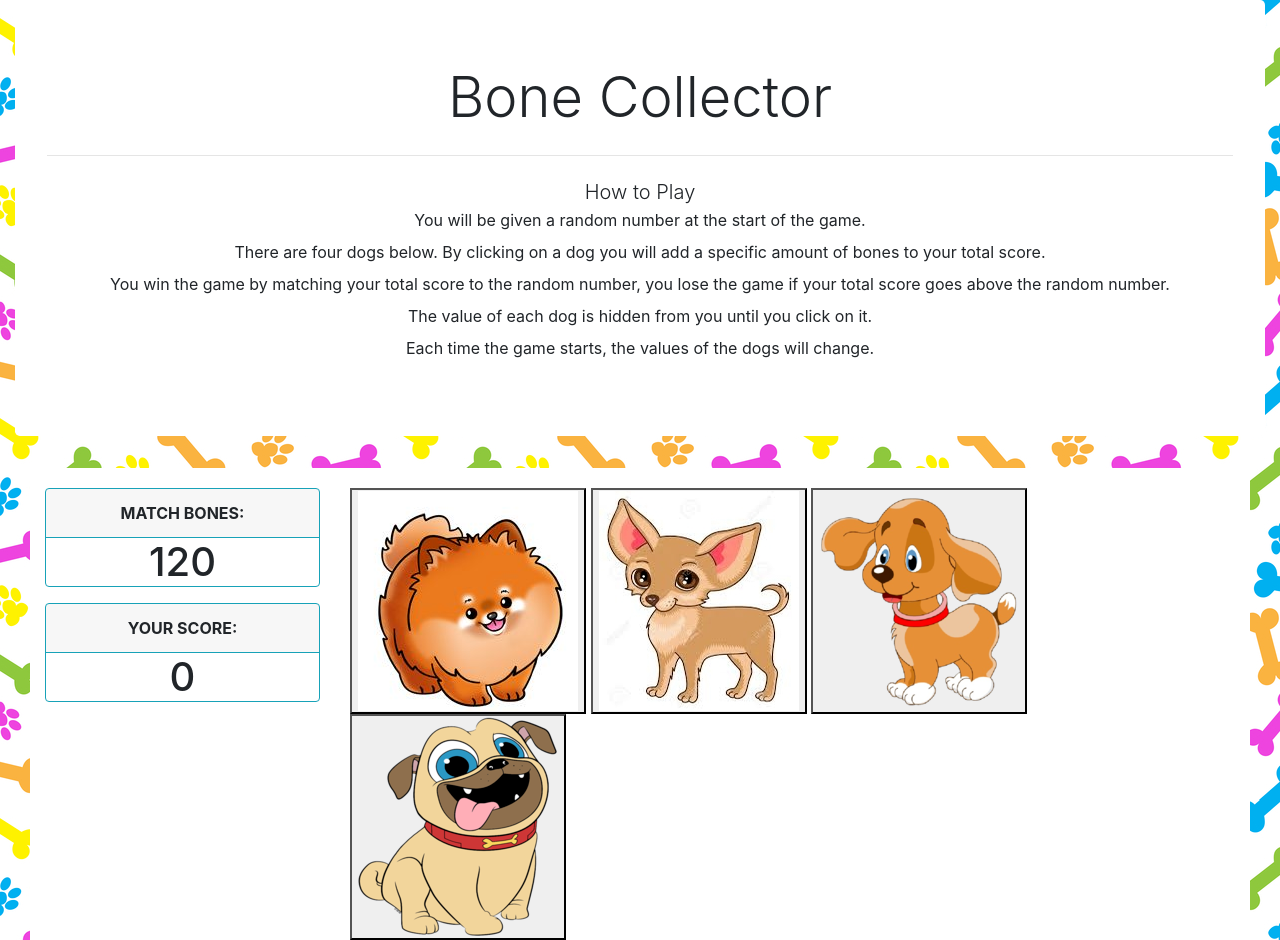
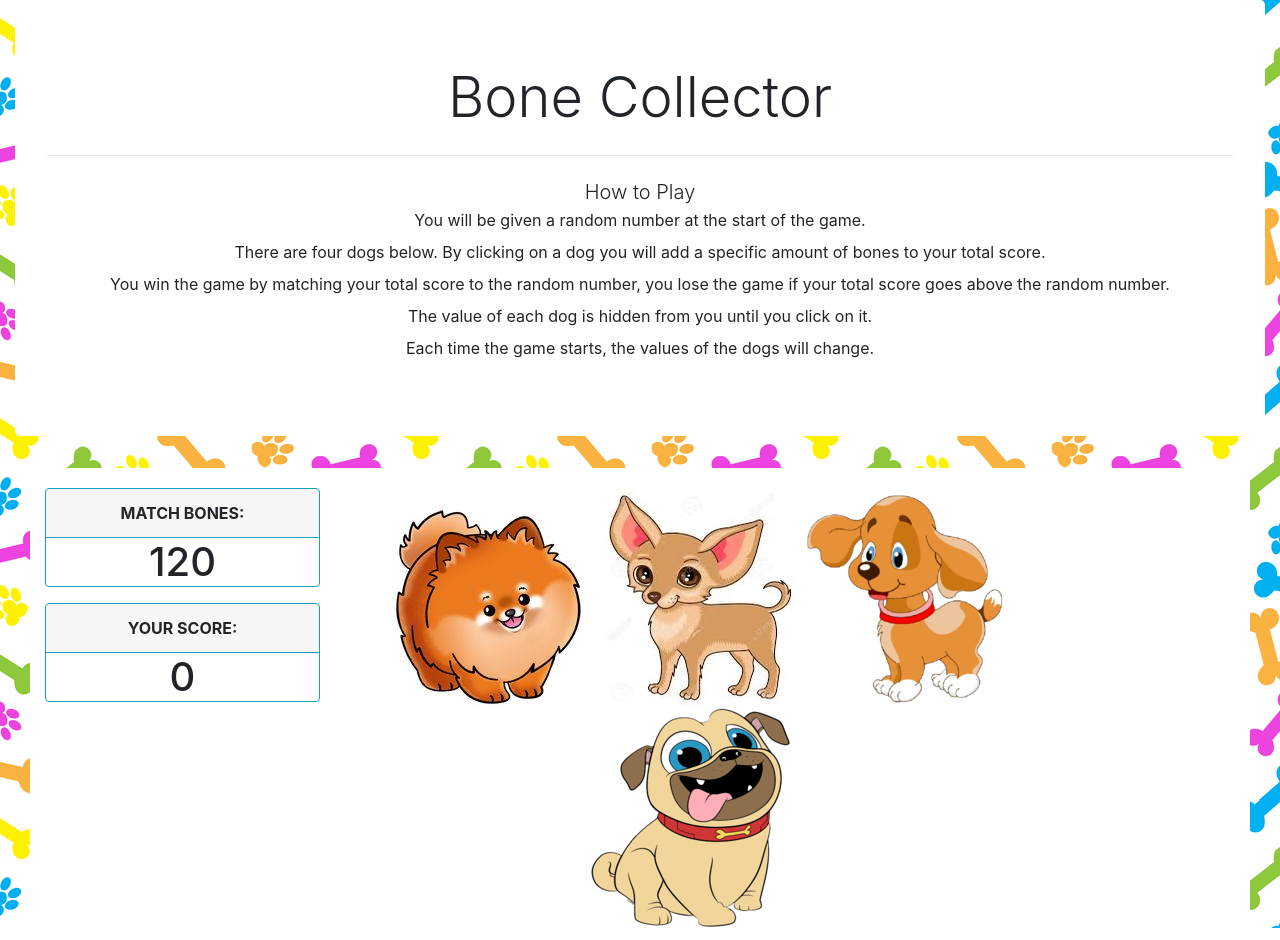
Before and after one commit to kamueller2/unit-4-game, a plain HTML site: page index.html in a window 1280 px wide. Drawn offline with nearby package versions, Linux system fonts and the light colour scheme.

Commit message:
revised dog grid

```diff
--- a/index.html
+++ b/index.html
@@ -62,14 +62,31 @@
                 </div>
 
                 <!--buttons-->
-                <div class="col-md-7" id="buttonSection">
+
+                <div class="col-md-7">
+                    <div class="card-body text-center">
+                        <img src="assets/images/pom.png" alt="">
+                        <img src="assets/images/chi.png" alt="">
+                        <img src="assets/images/pup.png" alt="">
+                        <img src="assets/images/pug.png" alt="">
+
+                    </div>
+
+
+
+                </div>
+
+
+
+
+                <!-- <div class="col-md-7" id="buttonSection">
 
                     <button id="button-1" value="0"><img src="assets/images/pom.png" class="img-responsive icons" id="pom"></button>
                     <button id="button-2" value="0"><img src="assets/images/chi.png" class="img-responsive icons" id="chi"></button>
                     <button id="button-3" value="0"><img src="assets/images/pup.png" class="img-responsive icons" id="pup"></button>
                     <button id="button-4" value="0"><img src="assets/images/pug.png" class="img-responsive icons" id="pug"></button>
 
-                </div>
+                </div> -->
 
 
             </div>
```
